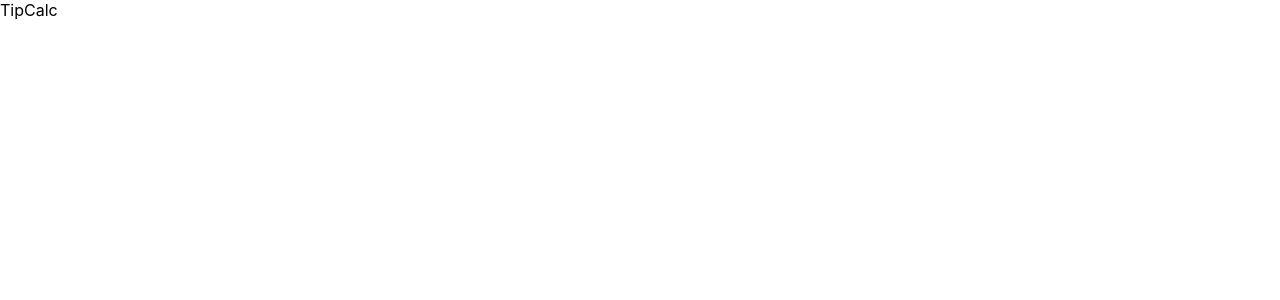
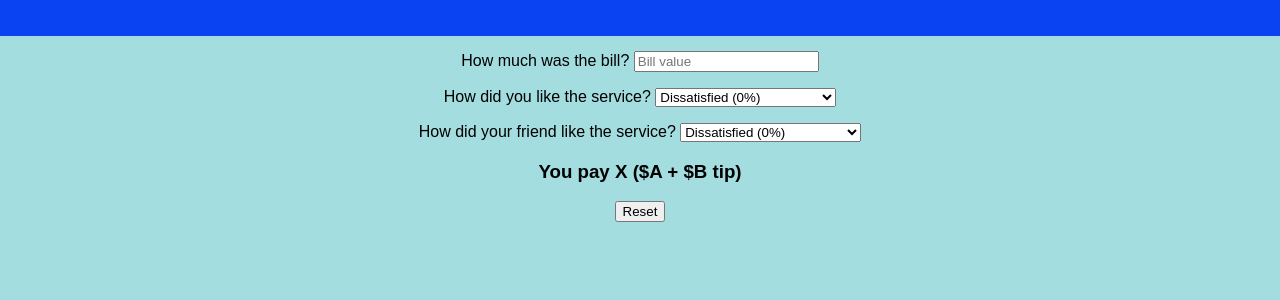
Before and after one commit to jackrichter/tip-calculator, a React (Create React App) app: page / in a window 1280 px wide. Shown: the top 300 px of the page. Built offline with nearby package versions, Linux system fonts and the light colour scheme.

Commit message:
The static content of the app.

```diff
--- a/src/components/BillInput.jsx
+++ b/src/components/BillInput.jsx
@@ -1,3 +1,8 @@
 export default function BillInput() {
-  return <div>BillInput</div>;
+  return (
+    <div>
+      <label>How much was the bill? </label>
+      <input type="text" placeholder="Bill value" />
+    </div>
+  );
 }
--- a/src/components/Output.jsx
+++ b/src/components/Output.jsx
@@ -1,7 +1,11 @@
 import React from "react";
 
 function Output() {
-  return <div>Output</div>;
+  return (
+    <div>
+      <h3>You pay X ($A + $B tip)</h3>
+    </div>
+  );
 }
 
 export default Output;
--- a/src/components/Reset.jsx
+++ b/src/components/Reset.jsx
@@ -1,5 +1,9 @@
 import React from "react";
 
 export default function Reset() {
-  return <div>Reset</div>;
+  return (
+    <div>
+      <button>Reset</button>
+    </div>
+  );
 }
--- a/src/components/SelectPercentage.jsx
+++ b/src/components/SelectPercentage.jsx
@@ -1,7 +1,18 @@
 import React from "react";
 
-function SelectPercentage() {
-  return <div>SelectPercentage</div>;
+function SelectPercentage({ children }) {
+  return (
+    <div>
+      <p></p>
+      <label htmlFor="service">{children}</label>
+      <select id="service">
+        <option value="0">Dissatisfied (0%)</option>
+        <option value="5">It was okay (5%)</option>
+        <option value="10">It was good (10%)</option>
+        <option value="20">Absolutely amazing! (20%)</option>
+      </select>
+    </div>
+  );
 }
 
 export default SelectPercentage;
--- a/src/components/TipCalculator.jsx
+++ b/src/components/TipCalculator.jsx
@@ -1,3 +1,22 @@
+import BillInput from "./BillInput";
+import Output from "./Output";
+import Reset from "./Reset";
+import SelectPercentage from "./SelectPercentage";
+
 export default function TipCalculator() {
-  return <div>TipCalc</div>;
+  return (
+    <div>
+      <header>
+        <br />
+        <br />
+      </header>
+      <div className="tipCalculator">
+        <BillInput />
+        <SelectPercentage>How did you like the service? </SelectPercentage>
+        <SelectPercentage>How did your friend like the service? </SelectPercentage>
+        <Output />
+        <Reset />
+      </div>
+    </div>
+  );
 }
--- a/src/style.css
+++ b/src/style.css
@@ -1,13 +1,14 @@
 body {
   margin: 0;
-  font-family: -apple-system, BlinkMacSystemFont, 'Segoe UI', 'Roboto', 'Oxygen',
-    'Ubuntu', 'Cantarell', 'Fira Sans', 'Droid Sans', 'Helvetica Neue',
-    sans-serif;
-  -webkit-font-smoothing: antialiased;
-  -moz-osx-font-smoothing: grayscale;
+  font-family: sans-serif;
+  text-align: center;
+  background: #a4dddf;
 }
 
-code {
-  font-family: source-code-pro, Menlo, Monaco, Consolas, 'Courier New',
-    monospace;
+header {
+  background: #0943f2;
 }
+
+.tipCalculator {
+  margin-top: 15px;
+}
```
